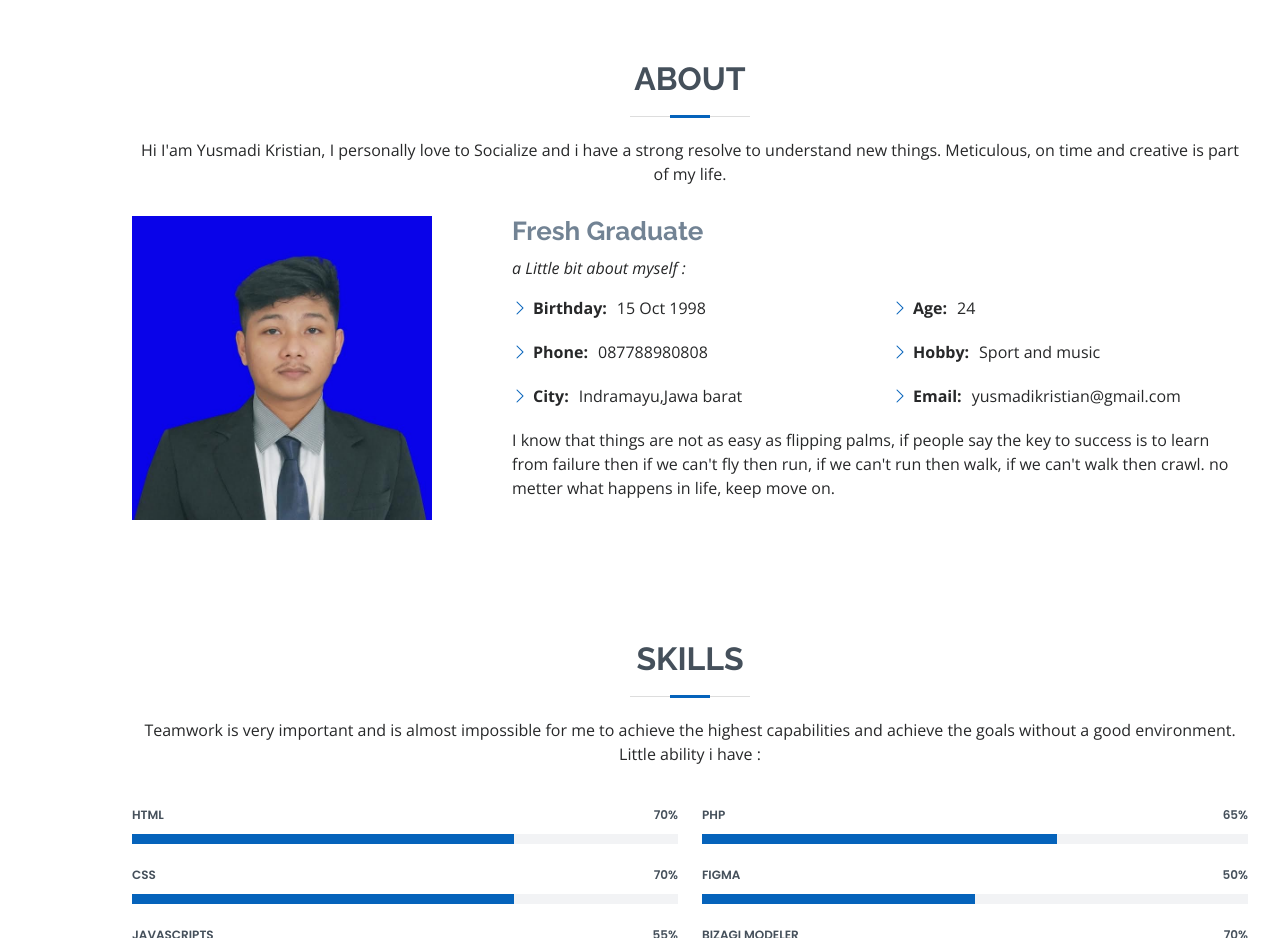
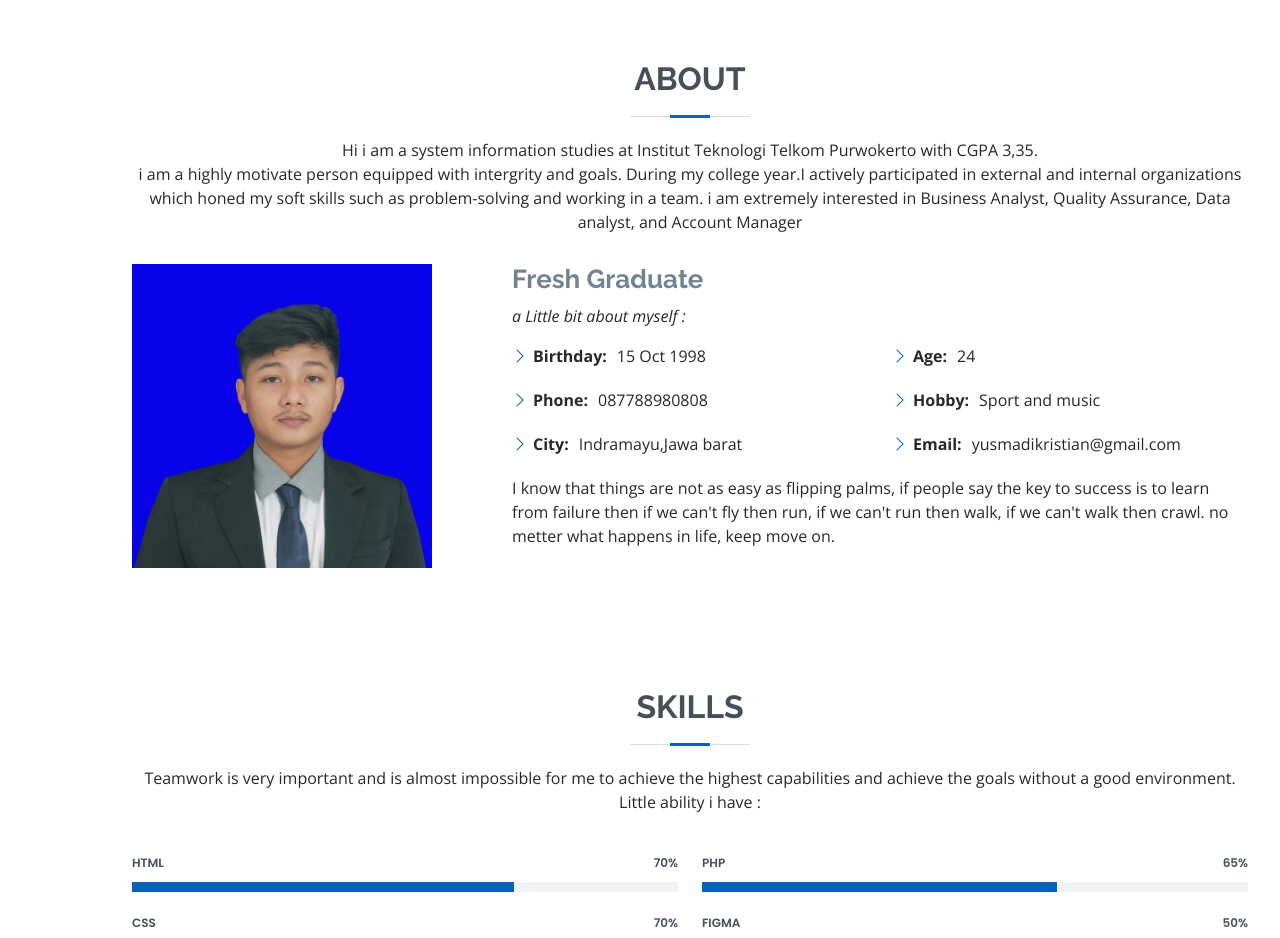
Before and after one commit to ykriistt/yusmadikristian.github.io, a plain HTML site: page index.html in a window 1280 px wide. Shown: the part 800-1738 px from the top of the page. Drawn offline with nearby package versions, Linux system fonts and the light colour scheme.

Commit message:
first commit

```diff
--- a/index.html
+++ b/index.html
@@ -90,7 +90,8 @@
           <div class="section-title">
             <h2>About</h2>
 
-            <p>Hi I'am Yusmadi Kristian, I personally love to Socialize and i have a strong resolve to understand new things. Meticulous, on time and creative is part of my life.</p>
+            <p>Hi i am a system information studies at Institut Teknologi Telkom Purwokerto with CGPA 3,35.</p>
+            <p>i am a highly motivate person equipped with intergrity and goals. During my college year.I actively participated in external and internal organizations which honed my soft skills such as problem-solving and working in a team. i am extremely interested in Business Analyst, Quality Assurance, Data analyst, and Account Manager</p>
           </div>
 
           <div class="row">
```
